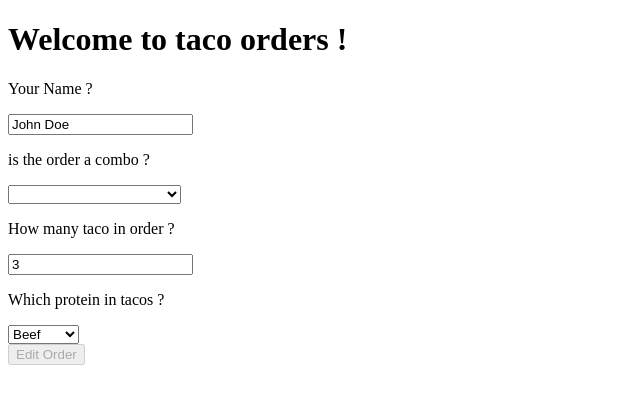
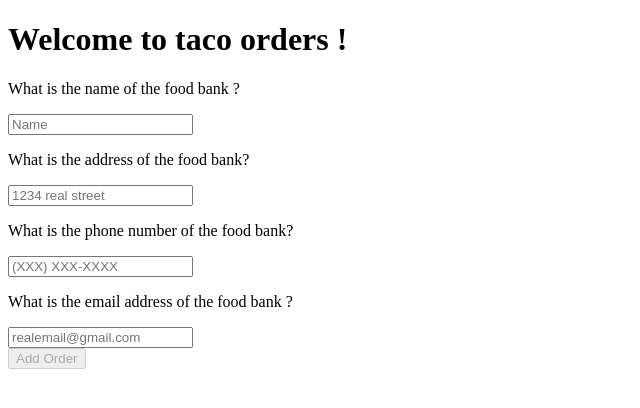
Before and after one commit to dallairius/Jonathan_Dallaire_Learning_AngularF26, an Angular app: page /orderForm/0 in a window 1280 px wide. Shown: the top 408 px of the page, without its empty margins (0-640 px from the left). Built offline with nearby package versions, Linux system fonts and the light colour scheme; no server answers.

Commit message:
Reformated the whole project to fit the api
I can now start the assignment

```diff
--- a/src/app/app.config.ts
+++ b/src/app/app.config.ts
@@ -13,7 +13,7 @@ export const appConfig: ApplicationConfig = {
     provideRouter(routes,withComponentInputBinding()),
     {provide: APP_CONFIG,
       useValue: {
-        apiBaseUrl: 'https://www.givefood.org.uk/api/2/foodbanks/',
+        apiBaseUrl: 'https://www.givefood.org.uk/api/2/foodbanks',
         defaultCategory: 'all'
     }},
     //{provide: TacoService, useClass: MockService}
--- a/src/app/order-form/order-form.html
+++ b/src/app/order-form/order-form.html
@@ -1,43 +1,35 @@
 <form [formGroup]="orderForm" (ngSubmit)="onSubmit()">
 
-  @if(orderForm.controls.customerName.touched &&
-    orderForm.controls.customerName.invalid){
+  @if(orderForm.controls.name.touched &&
+    orderForm.controls.name.invalid){
     <p class="error">Name is required and
       must have at least 4 characters</p>
-  }@else{<p>Your Name ?</p>}
-  <input formControlName="customerName" placeholder="Name" />
+  }@else{<p>What is the name of the food bank ?</p>}
+  <input formControlName="name" placeholder="Name" />
   <br>
 
 
-  @if(orderForm.controls.combo.touched &&
-  orderForm.controls.combo.invalid){
-    <p class="error">Please pick an option</p>
-  }@else{<p>is the order a combo ?</p>}
-  <select formControlName="combo">
-    <option value="true">This order is a combo</option>
-    <option value="false">This order is not a combo</option>
-  </select>
+  @if(orderForm.controls.address.touched &&
+  orderForm.controls.address.invalid){
+    <p class="error">Please enter an address</p>
+  }@else{<p>What is the address of the food bank?</p>}
+  <input formControlName="address" placeholder="1234 real street">
   <br>
 
 
-  @if(orderForm.controls.howMany.touched &&
-  orderForm.controls.howMany.invalid){
-    <p class="error">Please select how many taco in order</p>
-  }@else{<p>How many taco in order ?</p>}
-  <input formControlName="howMany" placeholder="How many"/>
+  @if(orderForm.controls.phone.touched &&
+  orderForm.controls.phone.invalid){
+    <p class="error">Please enter a phone number</p>
+  }@else{<p>What is the phone number of the food bank?</p>}
+  <input formControlName="phone" placeholder="(XXX) XXX-XXXX"/>
   <br>
 
 
-  @if(orderForm.controls.whichProtein.touched &&
-  orderForm.controls.whichProtein.invalid){
-    <p class="error">Please select a protein</p>
-  }@else{<p>Which protein in tacos ?</p>}
-  <select formControlName="whichProtein">
-    <option value="beef">Beef</option>
-    <option value="pork">Pork</option>
-    <option value="chicken">Chicken</option>
-    <option value="veggie">Veggie</option>
-  </select>
+  @if(orderForm.controls.email.touched &&
+  orderForm.controls.email.invalid){
+    <p class="error">Please enter email address</p>
+  }@else{<p>What is the email address of the food bank ?</p>}
+  <input formControlName="email" placeholder="realemail@gmail.com">
   <br>
 
 @if(order()){
--- a/src/app/order-form/order-form.ts
+++ b/src/app/order-form/order-form.ts
@@ -1,4 +1,4 @@
-import {Component, computed, inject, input} from '@angular/core';
+import {Component, computed, inject, input, signal} from '@angular/core';
 import {
   AbstractControl,
   FormBuilder,
@@ -9,6 +9,8 @@ import {
   Validators
 } from '@angular/forms';
 import {TacoService} from '../services/taco-service';
+import {APIService} from '../services/apiservice';
+import {FoodBanks} from '../Shared/Models/food-banks';
 
 @Component({
   imports: [
@@ -23,16 +25,34 @@ export class OrderForm {
 
   private fb = inject(FormBuilder);
   orderForm = this.fb.group({
-    customerName: ['Name',[Validators.required,Validators.minLength(4)]],
-    combo: ['',Validators.required],
-    howMany:['3',[Validators.required,whiteSpaceValidator()]],
-    whichProtein:['beef',Validators.required]
+    name: ['',[Validators.required,Validators.minLength(4)]],
+    address: ['',Validators.required],
+    phone:['',[Validators.required,whiteSpaceValidator()]],
+    email:['',Validators.required]
 
   })
-  private service = inject(TacoService);
+  private api = inject(APIService);
+
+  foodBankList = signal<FoodBanks[]>([]);
+  errorMessage = signal<string>('');
+
+  ngOnInit(): void {
+    this.orderForm.patchValue({
+    })
+
+    this.api.getFoodBanks().subscribe({
+      next: (data) => {
+        this.foodBankList.set(data);
+      },
+      error: (err) => {
+        this.errorMessage.set('Failed to load FoodBanks.');
+        console.error(err);
+      }
+    })
+  }
 
   order = computed(() =>
-      this.service.orderArray().find(o => o.orderId === Number(this.id())))
+      this.foodBankList().find(o => o.id === this.id()))
 
   onSubmit(): void{
     if(this.orderForm.invalid) return;
@@ -48,17 +68,6 @@ export class OrderForm {
       /*this.service.addOrder({id, ...value})*/
     }
     this.orderForm.reset({})
-  }
-
-  ngOnInit(){
-    this.orderForm.patchValue({
-      customerName: this.order()?.customerName,
-      //combo: this.order()?.combo,
-      //howMany: this.order()?.howMany,
-      whichProtein: this.order()?.whichProtein
-
-
-    })
   }
 }
 
@@ -76,14 +85,3 @@ export function whiteSpaceValidator(): ValidatorFn{
     return isWhiteSpace ? {allWhiteSpaces:true}:null;
   }
 }
-
-/*export function beefAmountValidator(): ValidatorFn{
-  return(form: FormGroup): ValidationErrors | null => {
-
-    const isBeef = form.get("whichProtein").value;
-    const tacoAmount = form.get("howMany").value;
-    const wrongAmount = (tacoAmount > 10) && (isBeef == "beef");
-
-    return wrongAmount? {tooMuchBeef: true} : null;
-  }
-}*/
--- a/src/app/order-list-item/order-list-item.html
+++ b/src/app/order-list-item/order-list-item.html
@@ -1,29 +1,21 @@
 <div>
-<h3>{{ orderInput().customerName }}</h3>
+<h3>{{ orderInput().name }}</h3>
 
   @if(expanded){
 
-  <p>{{ orderInput().howMany }} tacos</p>
-
-  @if(orderInput().combo){
-    <p>Is a combo</p>
-  }@else{
-    <p>Is not a combo</p>
-  }
+  <p>{{ orderInput().address }}</p>
+  <p>{{ orderInput().email }}</p>
+  <p>{{ orderInput().phone }}</p>
 
 
-  @switch(orderInput().whichProtein){
-    @case ("beef"){Beef}
-    @case ("chicken"){Chicken}
-    @case ("pork"){Pork}
-    @default{}
-  }
+
+
+
     <br>
 
     <button (click)="toggle()">Show Less</button>
   }@else{<button (click)="toggle()">Expand</button>}
-  <button (click)="delete()">Remove</button>
-  <a [routerLink]="['/orders',orderInput().orderId]">Details</a>
-  <a [routerLink]="['/orderForm',orderInput().orderId]">Edit</a>
+  <a [routerLink]="['/orders',orderInput().id]">Details</a>
+  <a [routerLink]="['/orderForm',orderInput().id]">Edit</a>
 
 </div>
--- a/src/app/order-list-item/order-list-item.ts
+++ b/src/app/order-list-item/order-list-item.ts
@@ -2,6 +2,7 @@ import {Component, input, output, signal} from '@angular/core';
 import {Tacos} from '../Shared/Models/tacos';
 import {ContentEvent} from '../content-event';
 import {RouterLink} from '@angular/router';
+import {FoodBanks} from '../Shared/Models/food-banks';
 
 
 
@@ -14,7 +15,7 @@ import {RouterLink} from '@angular/router';
   templateUrl: './order-list-item.html',
 })
 export class OrderListItem {
-  orderInput = input.required<Tacos>();
+  orderInput = input.required<FoodBanks>();
   expanded = false;
   contentEvent: ContentEvent = {id:0,action:"opened"};
   isRemoved = output<ContentEvent>();
@@ -23,7 +24,7 @@ export class OrderListItem {
     this.expanded = !this.expanded;
   }
   delete(): void{
-    this.contentEvent.id = this.orderInput().orderId;
+    this.contentEvent.id = Number(this.orderInput().id);
     this.isRemoved.emit(this.contentEvent);
   }
 
--- a/src/app/order-list/order-list.html
+++ b/src/app/order-list/order-list.html
@@ -4,9 +4,9 @@
     Edit mode On
   }@else{Edit mode Off}
 </nav>
-@for(order of orderArray(); track order.orderId){
+@for(FoodBank of foodBankList(); track FoodBank.id){
   <app-order-list-item
-    [orderInput] = "order"
+    [orderInput] = "FoodBank"
     (isRemoved)="onOrderRemoved($event)"/>
 }@empty{
   no orders to show
@@ -14,15 +14,3 @@
 <a [routerLink]="['/orderForm']">Add New Order</a>
 <p>Combo orders: {{comboCount()}}</p>
 <p>Api Test Url: {{apiTest}}</p>
-@for(order of comboOrders(); track order.orderId){
-  <app-order-list-item [orderInput] = "order"/>
-}@empty{
-  no combo orders to show
-}
-
-@for (FoodBanks of foodBankList(); track FoodBanks.id){
-  {{FoodBanks.name}}
-  {{FoodBanks.address}}
-}@empty{
-  No posts available
-}
--- a/src/app/services/apiservice.ts
+++ b/src/app/services/apiservice.ts
@@ -11,11 +11,11 @@ export class APIService {
   private config = inject(APP_CONFIG);
   private url = `${this.config.apiBaseUrl}`
 
-  getById(id: string): Observable<Tacos>{
-    return this.http.get<Tacos>(`${this.url}/${id}`);
+  getById(id: string): Observable<FoodBanks>{
+    return this.http.get<FoodBanks>(`${this.url}/${id}`);
   }
 
   getFoodBanks(): Observable<FoodBanks[]>{
-    return this.http.get<FoodBanks[]>(`${this.url}`);
+    return this.http.get<FoodBanks[]>(`${this.url}/`);
   }
 }
--- a/src/app/taco-detail/taco-detail.html
+++ b/src/app/taco-detail/taco-detail.html
@@ -1,8 +1,6 @@
 @if(order(); as o){
-  <h2>{{ o.customerName}}</h2>
-  <p>The order consists of
-    {{o.howMany}} {{o.whichProtein}} tacos</p>
-  @if(o.combo){
-    <p>and it is a combo</p>
-  }@else{<p>and it is not a combo</p>}
-}@else{<p>Order not found</p>}
+  <h2>{{o.name}}</h2>
+  <p>{{o.address}}</p>
+  <p>{{o.phone}}</p>
+  <p>{{o.email}}</p>
+}
--- a/src/app/taco-detail/taco-detail.ts
+++ b/src/app/taco-detail/taco-detail.ts
@@ -1,6 +1,9 @@
-import {Component, computed, inject, input} from '@angular/core';
+import {Component, computed, inject, input, signal} from '@angular/core';
 import {TacoService} from '../services/taco-service';
 import {OrderListItem} from '../order-list-item/order-list-item';
+import {APIService} from '../services/apiservice';
+import {OrderList} from '../order-list/order-list';
+import {FoodBanks} from '../Shared/Models/food-banks';
 
 @Component({
   imports: [
@@ -13,8 +16,23 @@ import {OrderListItem} from '../order-list-item/order-list-item';
 export class TacoDetail {
   id = input.required<string>();
 
-  private tacoService = inject(TacoService);
+  private api = inject(APIService);
+
+  foodBankList = signal<FoodBanks[]>([]);
+  errorMessage = signal<string>('');
+
+  ngOnInit(): void {
+    this.api.getFoodBanks().subscribe({
+      next: (data) => {
+        this.foodBankList.set(data);
+      },
+      error: (err) => {
+        this.errorMessage.set('Failed to load FoodBanks.');
+        console.error(err);
+      }
+    })
+  }
 
   order = computed(() =>
-  this.tacoService.orderArray().find(o => o.orderId === Number(this.id())))
+  this.foodBankList().find(o => o.id === this.id()))
 }
```
